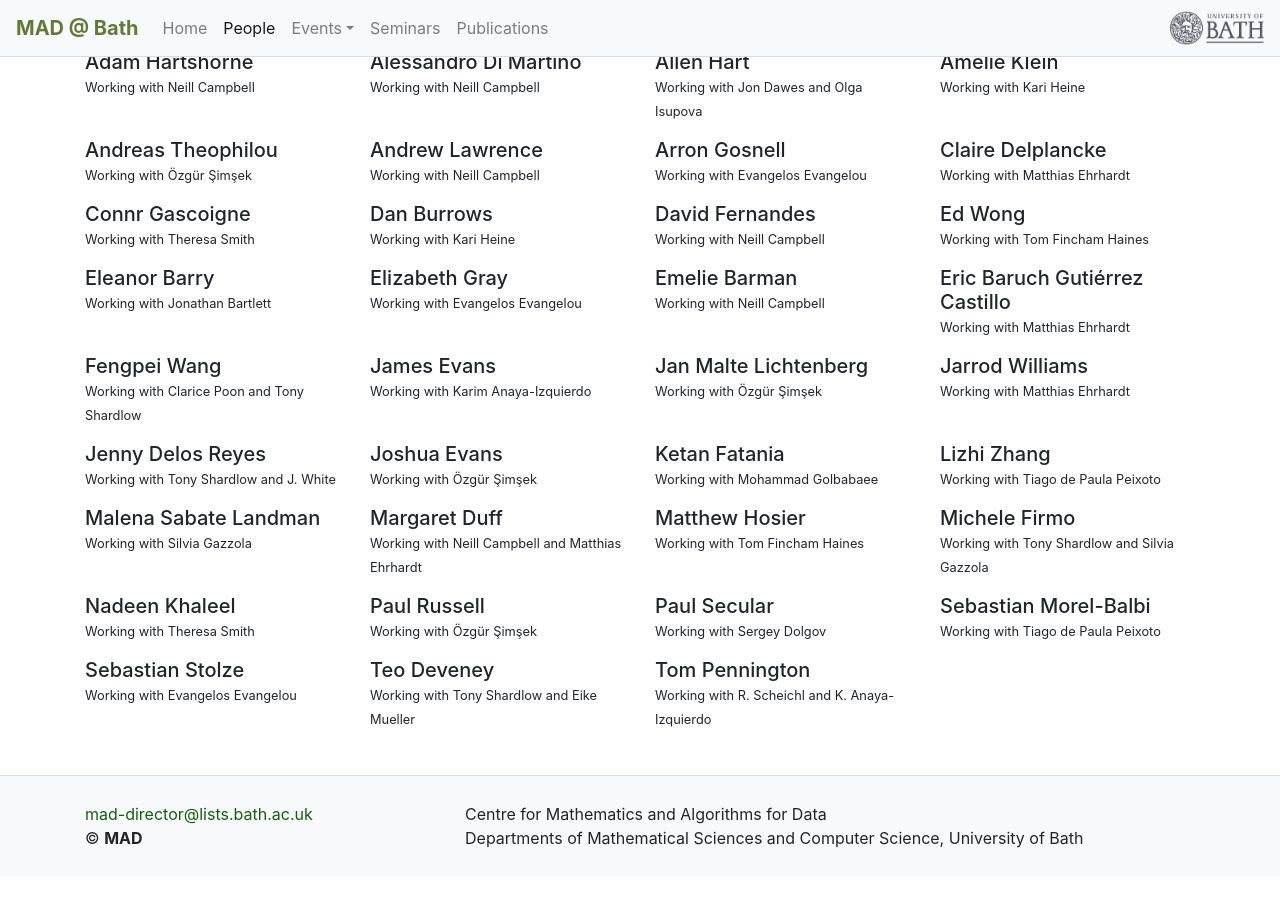
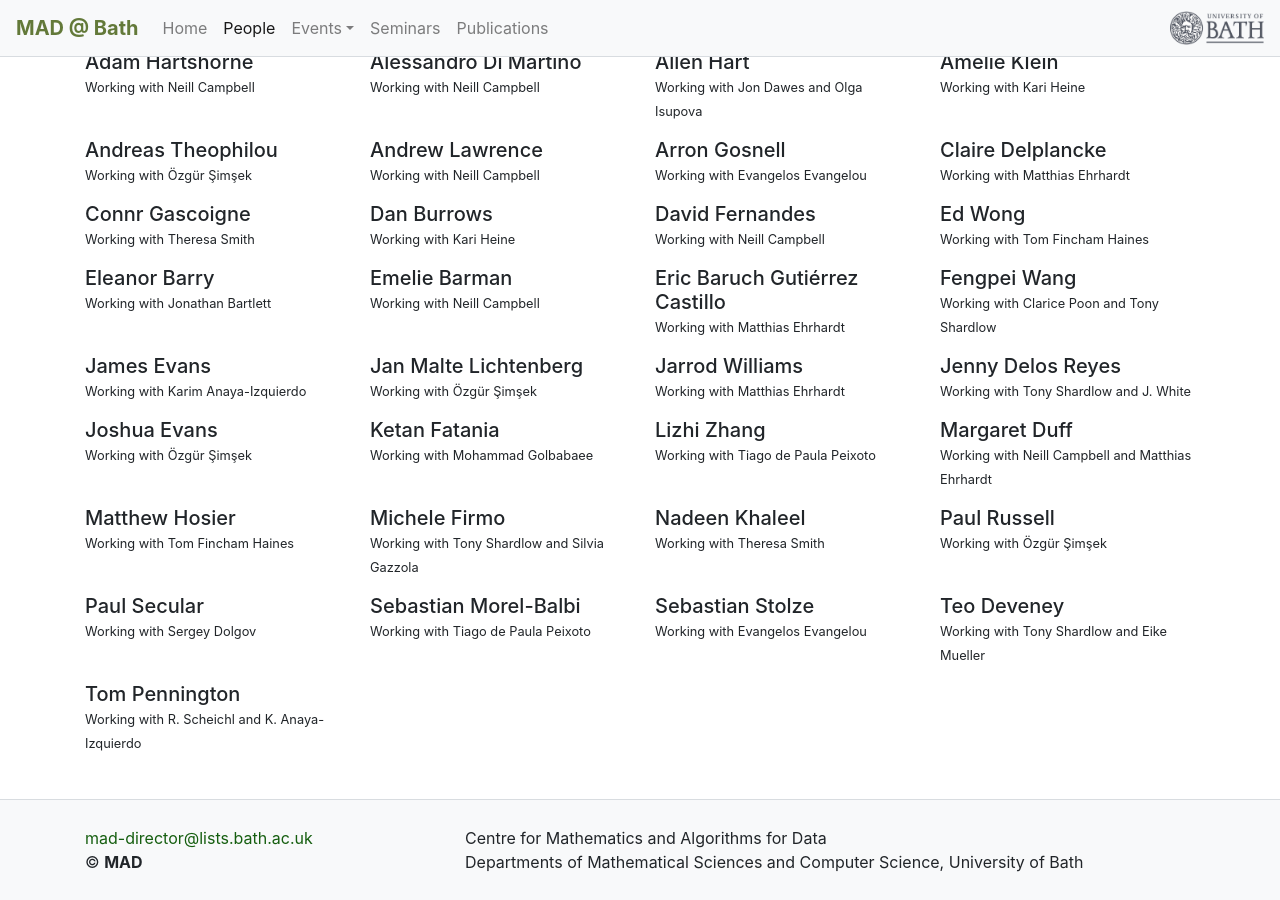
Before and after one commit to mathematics-and-algorithms-for-data/mathematics-and-algorithms-for-data.github.io, a Jekyll site: the page built from people.md, in a window 1280 px wide and 900 px high, scrolled down 1686 px. Built offline with Jekyll 4.4.1, drawn with Linux system fonts in a browser that asks for light colours; nearby versions of some CDN libraries; before the commit the page ends 2562 px from its top, so only the background shows below that.

Commit message:
Update people.yml

```diff
--- a/_data/people.yml
+++ b/_data/people.yml
@@ -138,10 +138,6 @@
     working: "Theresa Smith"
   - name: "Arron Gosnell"
     working: "Evangelos Evangelou"
-  - name: "Elizabeth Gray"
-    working: "Evangelos Evangelou"
-  # - name: "Dan Green"
-  #   working: "Melina Freitag"
   - name: "Allen Hart"
     working: "Jon Dawes and Olga Isupova"
   - name: "Adam Hartshorne"
@@ -154,8 +150,6 @@
     working: "Theresa Smith"
   - name: "Amelie Klein"
     working: "Kari Heine"
-  - name: "Malena Sabate Landman"
-    working: "Silvia Gazzola"
   - name: "Andrew Lawrence"
     working: "Neill Campbell"
   - name: "Jan Malte Lichtenberg"
```
